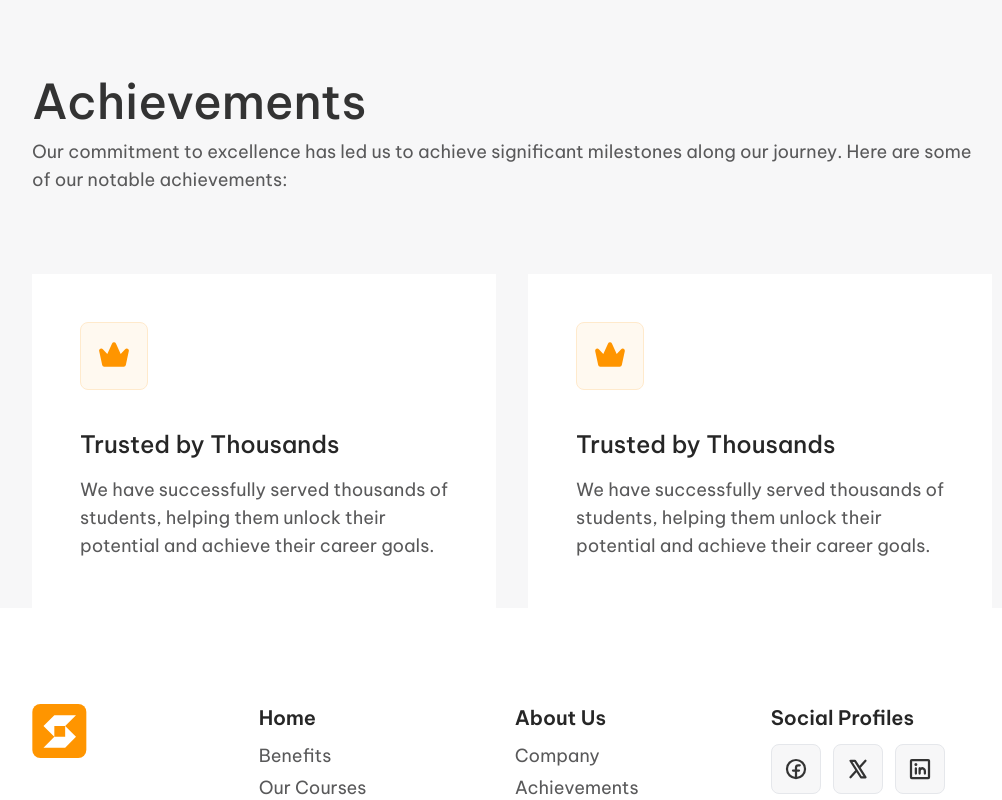
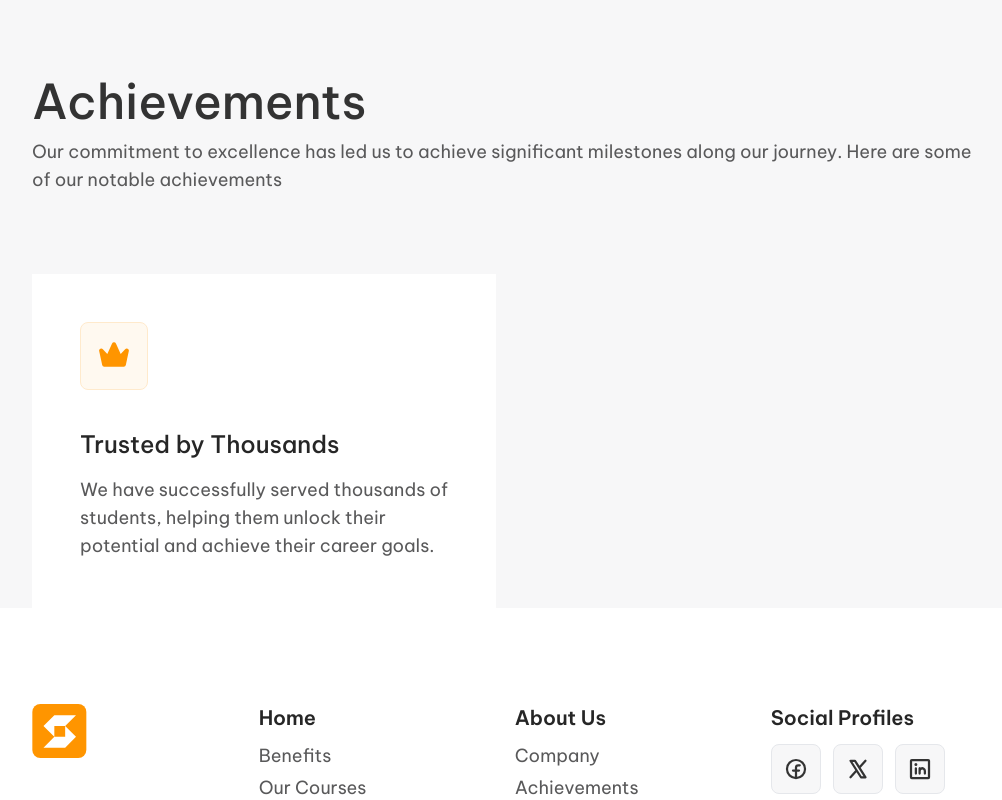
Before and after one commit to mjtavrs/skillbridge-2.0, a Next.js app: page /about-us in a window 1280 px wide. Shown: the part 540-1340 px from the top of the page, without its empty margins (128-1130 px from the left). Built offline with nearby package versions, Linux system fonts and the light colour scheme.

Commit message:
feat: Create the interface and the data for the Achievements list.
Had to create a wrapper for the icons incoming for the achievements and goals, create the interface to be used in the ListCards's mapping.

```diff
--- a/src/app/about-us/AboutUsSections/Card.tsx
+++ b/src/app/about-us/AboutUsSections/Card.tsx
@@ -1,24 +1,19 @@
-import { CrownSimple } from '@phosphor-icons/react/dist/ssr'
+import { ReactNode } from 'react'
+import { IconWrapper } from './IconWrapper'
 
-export function Card() {
+interface CardProps {
+  icon: ReactNode
+  title: string
+  description: string
+}
+
+export function Card({ icon, title, description }: CardProps) {
   return (
     <div className="space-y-8 bg-white p-12">
-      <span className="inline-block rounded-lg border border-skillbridge-orange-90 bg-skillbridge-orange-97 p-4">
-        <CrownSimple
-          height={34}
-          width={34}
-          weight="fill"
-          className="text-skillbridge-orange-50"
-        />
-      </span>
+      <IconWrapper icon={icon} />
       <div className="space-y-4">
-        <p className="text-2xl font-medium text-skillbridge-grey-15">
-          Trusted by Thousands
-        </p>
-        <p className="text-lg text-skillbridge-grey-35">
-          We have successfully served thousands of students, helping them unlock
-          their potential and achieve their career goals.
-        </p>
+        <p className="text-2xl font-medium text-skillbridge-grey-15">{title}</p>
+        <p className="text-lg text-skillbridge-grey-35">{description}</p>
       </div>
     </div>
   )
--- a/src/app/about-us/AboutUsSections/Header.tsx
+++ b/src/app/about-us/AboutUsSections/Header.tsx
@@ -1,13 +1,13 @@
-export function Header() {
+interface HeaderProps {
+  title: string
+  description: string
+}
+
+export function Header({ title, description }: HeaderProps) {
   return (
     <div className="space-y-3">
-      <h2 className="text-5xl font-medium text-skillbridge-grey-20">
-        Achievements
-      </h2>
-      <p className="text-lg text-skillbridge-grey-35">
-        Our commitment to excellence has led us to achieve significant
-        milestones along our journey. Here are some of our notable achievements:
-      </p>
+      <h2 className="text-5xl font-medium text-skillbridge-grey-20">{title}</h2>
+      <p className="text-lg text-skillbridge-grey-35">{description}</p>
     </div>
   )
 }
--- /dev/null
+++ b/src/app/about-us/AboutUsSections/IconWrapper.tsx
@@ -0,0 +1,18 @@
+import React, { ReactNode } from 'react'
+
+interface IconWrapperProps {
+  icon: ReactNode
+}
+
+export function IconWrapper({ icon }: IconWrapperProps) {
+  return (
+    <span className="inline-block rounded-lg border border-skillbridge-orange-90 bg-skillbridge-orange-97 p-4">
+      {React.cloneElement(icon as React.ReactElement, {
+        height: 34,
+        width: 34,
+        weight: 'fill',
+        className: 'text-skillbridge-orange-50',
+      })}
+    </span>
+  )
+}
--- /dev/null
+++ b/src/app/about-us/AboutUsSections/ListCards.tsx
@@ -0,0 +1,21 @@
+import { AboutUsList } from '@/app/interfaces/AboutUsList'
+import { Card } from './Card'
+
+interface ListProps {
+  list: AboutUsList[]
+}
+
+export function ListCards({ list }: ListProps) {
+  return (
+    <>
+      {list.map((card) => (
+        <Card
+          key={card.id}
+          icon={card.icon}
+          title={card.title}
+          description={card.description}
+        />
+      ))}
+    </>
+  )
+}
--- a/src/app/about-us/page.tsx
+++ b/src/app/about-us/page.tsx
@@ -2,8 +2,9 @@ import { Metadata } from 'next'
 import { PageSection } from '../PageSection'
 import { Container } from './AboutUsSections/Container'
 import { Header } from './AboutUsSections/Header'
-import { Card } from './AboutUsSections/Card'
 import { CardsWrapper } from '../components/Section/CardsWrapper'
+import { ListCards } from './AboutUsSections/ListCards'
+import { Achievements } from '../data/AboutUsSections'
 
 export const metadata: Metadata = {
   title: 'Skillbridge • About Us',
@@ -17,10 +18,12 @@ export default function AboutUs() {
         description="Welcome to our platform, where we are passionate about empowering individuals to master the world of design and development. We offer a wide range of online courses designed to equip learners with the skills and knowledge needed to succeed in the ever-evolving digital landscape."
       />
       <Container>
-        <Header />
+        <Header
+          title="Achievements"
+          description="Our commitment to excellence has led us to achieve significant milestones along our journey. Here are some of our notable achievements"
+        />
         <CardsWrapper variant="twoColumns">
-          <Card />
-          <Card />
+          <ListCards list={Achievements} />
         </CardsWrapper>
       </Container>
     </>
--- /dev/null
+++ b/src/app/data/AboutUsSections.tsx
@@ -0,0 +1,11 @@
+import { CrownSimple } from '@phosphor-icons/react/dist/ssr'
+
+export const Achievements = [
+  {
+    id: '1',
+    icon: <CrownSimple />,
+    title: 'Trusted by Thousands',
+    description:
+      'We have successfully served thousands of students, helping them unlock their potential and achieve their career goals.',
+  },
+]
--- /dev/null
+++ b/src/app/interfaces/AboutUsList.tsx
@@ -0,0 +1,8 @@
+import { ReactNode } from 'react'
+
+export interface AboutUsList {
+  id: string
+  icon: ReactNode
+  title: string
+  description: string
+}
```
